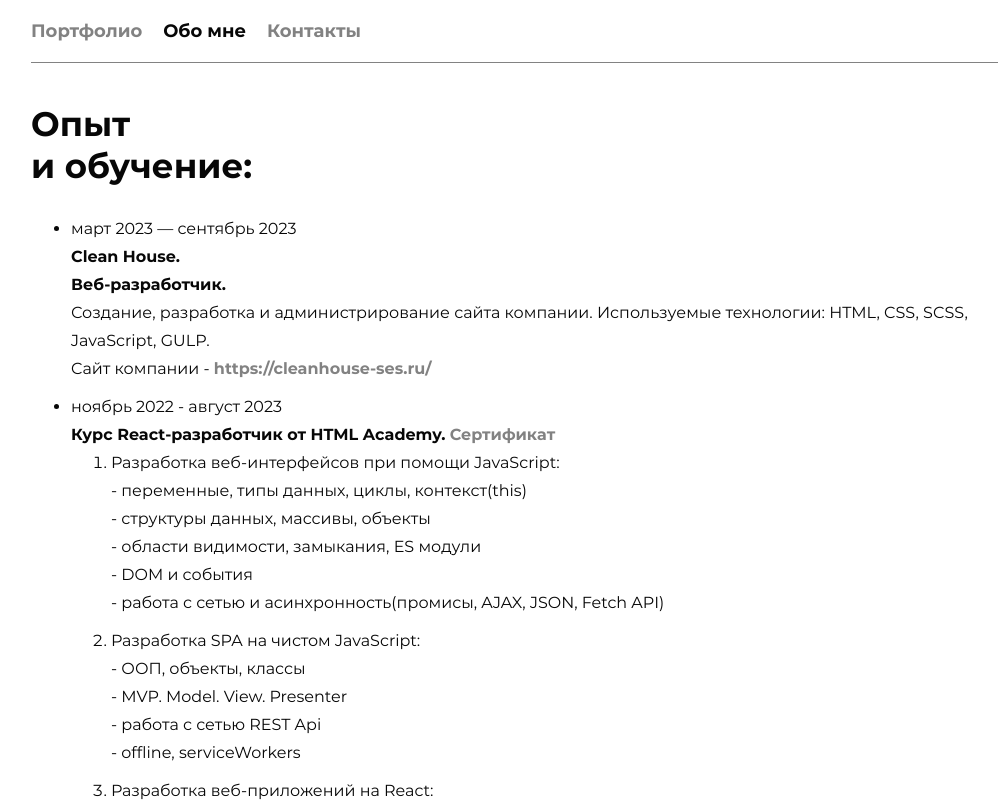
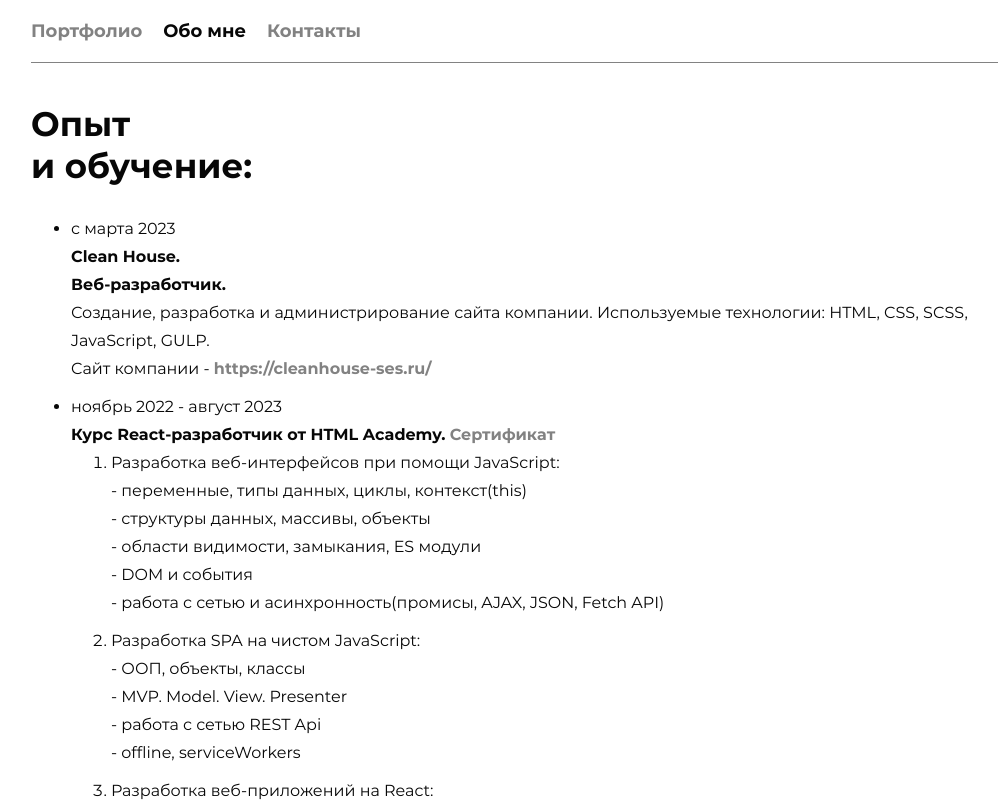
Before and after one commit to DenisJet/my-portfolio, a React (Create React App) app: page /about in a window 1280 px wide. Shown: the top 801 px of the page, without its empty margins (109-1107 px from the left). Built offline with nearby package versions, Linux system fonts and the light colour scheme.

Commit message:
refactoring

```diff
--- a/src/components/blocks/ed-and-exp/ed-and-exp.jsx
+++ b/src/components/blocks/ed-and-exp/ed-and-exp.jsx
@@ -10,7 +10,7 @@ export default function EdAndExp({ className }) {
       </SectionTitle>
       <ul>
         <li>
-          <span>март 2023 — сентябрь 2023</span>
+          <span>с марта 2023</span>
           <div>
             <p>
               <strong>Clean House.</strong>
```
